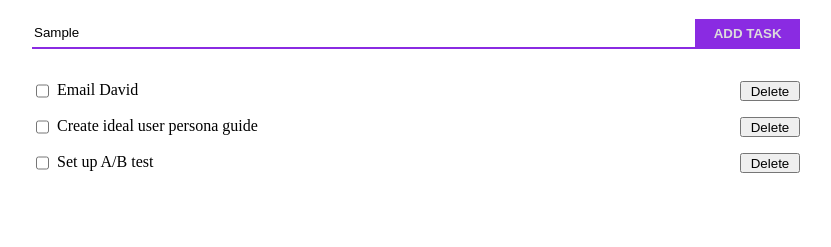
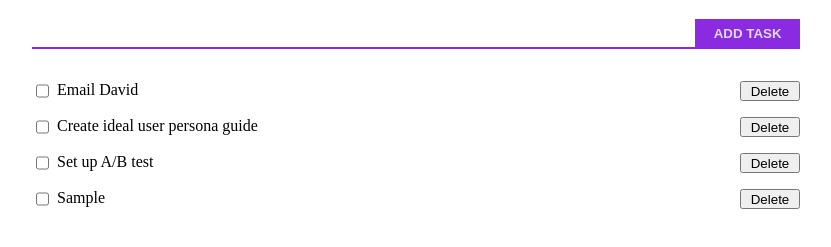
Before and after one commit to IlyaBalykov/To-Do_List, a plain HTML site: page index.html in a window 1280 px wide. Both pictures are taken after typing "Sample" into the empty fields and a click on the button "ADD TASK". Shown: the part 69-316 px from the top of the page, without its empty margins (224-1055 px from the left). Drawn offline with Linux system fonts and the light colour scheme.

Commit message:
New tasks

```diff
--- a/index.html
+++ b/index.html
@@ -16,19 +16,20 @@
             <li>
                 <input type="checkbox">
                 <span class="task">Email David</span>
-                <button class="delete-btn">Delete</button>
+                <button class="delete-btn" onclick="elem()">Delete</button>
             </li>
             <li>
                 <input type="checkbox">
                 <span class="task">Create ideal user persona guide</span>
-                <button class="delete-btn">Delete</button>
+                <button class="delete-btn" onclick="elem()">Delete</button>
             </li>
             <li>
                 <input type="checkbox">
                 <span class="task">Set up A/B test</span>
-                <button class="delete-btn">Delete</button>
+                <button class="delete-btn" onclick="elem()">Delete</button>
             </li>
         </ul>
     </div>
+<script src="main.js"></script>
 </body>
 </html>
--- /dev/null
+++ b/main.js
@@ -0,0 +1,38 @@
+let add_btn = document.getElementById("add-task-button");
+let input_task = document.getElementById("input-task");
+let ul = document.getElementsByTagName("ul");
+// let context = '<input type="checkbox"><span class="task">'+ inputText.value +'</span><button class="delete-btn" onclick="return this.parentNode.remove();"></button>';
+add_btn.addEventListener("click", new_task);
+
+function elem() {
+    let del_btn = document.querySelectorAll(".delete-btn");
+    del_btn.forEach(function (item) {
+        item.addEventListener("click", function () {
+            this.parentNode.remove();
+            alert("Запись удалена");
+        })
+    })
+}
+function new_task() {
+    if (input_task.value !== ""){
+        let li = document.createElement("li");
+        let input = document.createElement("input");
+        let span = document.createElement("span");
+        let task_text = document.createTextNode(input_task.value);
+        let del_btn = document.createTextNode("Delete")
+        let button = document.createElement("button");
+        input.type = "checkbox";
+        span.className = "task";
+        button.className = "delete-btn";
+        ul[0].appendChild(li);
+        li.appendChild(input);
+        li.appendChild(span);
+        span.appendChild(task_text);
+        li.appendChild(button);
+        button.appendChild(del_btn);
+        input_task.value = "";
+        elem();
+    } else {
+        alert("Введите задание");
+    }
+}
```
